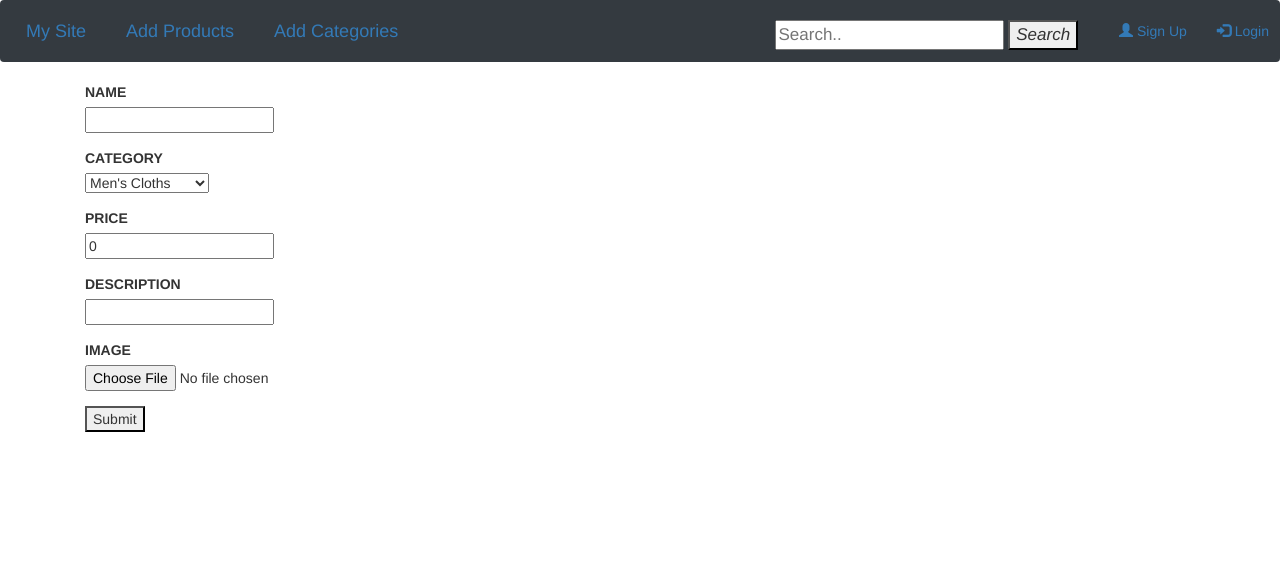
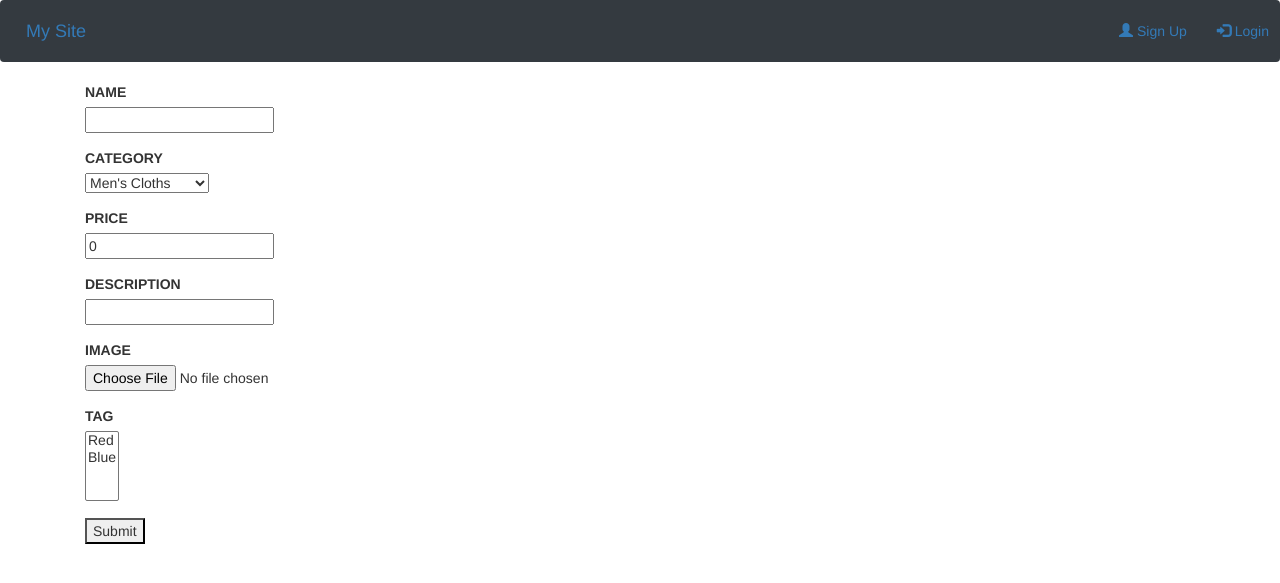
Before and after one commit to arpit0907/my_site, a Django app: page /product/create/ in a window 1280 px wide. Shown: the top 583 px of the page. Run offline with Django 3.2, Linux system fonts and the light colour scheme; data comes from the database, SQL or seed files in the repository; both versions use the stored data as it was after the commit; some libraries are stand-ins or nearby versions.

Commit message:
added crud for product

```diff
--- a/product/admin.py
+++ b/product/admin.py
@@ -1,5 +1,5 @@
 from django.contrib import admin
-from . models import Products,Category,Customer
+from . models import Products,Category,Customer,Tag
 # Register your models here.
 
 class AdminProduct(admin.ModelAdmin):
@@ -19,3 +19,4 @@ class CustomerName(admin.ModelAdmin):
 admin.site.register(Products,AdminProduct)
 admin.site.register(Category,ProductCategory)
 admin.site.register(Customer,CustomerName)
+admin.site.register(Tag)
--- a/product/forms.py
+++ b/product/forms.py
@@ -14,10 +14,10 @@ class UpdateCategoryForm(forms.ModelForm):
 class CreateProductForm(forms.ModelForm):
     class Meta:
         model = Products
-        fields = ['name','category','price','description','image']
+        fields = ['name','category','price','description','image','tag']
 
 
 class UpdateProductForm(forms.ModelForm):
     class Meta:
         model = Products
-        fields = ['name','category','price','description','image']
+        fields = ['name','category','price','description','image','tag']
--- a/product/models.py
+++ b/product/models.py
@@ -1,6 +1,12 @@
 from django.db import models
 
 # Create your models here.
+class Tag(models.Model):
+    name = models.CharField(max_length=50)
+
+    def __str__(self):
+        return self.name
+
 class Products(models.Model):
     """Create A Product model to add the products"""
     name = models.CharField(max_length=50)
@@ -8,7 +14,7 @@ class Products(models.Model):
     price = models.IntegerField(default=0)
     description = models.CharField(max_length=200)
     image = models.ImageField(upload_to = 'uploads/products/')
-
+    tag = models.ManyToManyField(Tag,related_name='tag')
 
     @staticmethod
     def get_product_by_id(category_id):
@@ -29,6 +35,7 @@ class Category(models.Model):
     @staticmethod
     def get_all_categories():
         return Category.objects.all()
+
 
 
 class Customer(models.Model):
--- a/product/urls.py
+++ b/product/urls.py
@@ -20,6 +20,6 @@ urlpatterns = [
     #for manage categories
     path('product/create/', ProductCreateView.as_view(), name='category-create'),
     path('product/update/<int:pk>', ProductUpdateView.as_view(), name='category-update'),
-    path('<pk>/product/delete/', ProductDeleteView.as_view()),
+    path('<pk>/product/delete/', ProductDeleteView.as_view(),name='product-delete'),
 
 ]
--- a/templates/base.html
+++ b/templates/base.html
@@ -27,9 +27,10 @@
     <!-- nav bar -->
     <nav class="navbar navbar-expand-lg bg-dark">
         <a class="navbar-brand" href="/">My Site</a>
+        {% if request.session.customer_id %}
         <a class="navbar-brand" href="/product/create/">Add Products</a>
         <a class="navbar-brand" href="/category/create/">Add Categories</a>
-
+        {% endif %}
         <button class="navbar-toggler" type="button" data-toggle="collapse" data-target="#navbarSupportedContent" aria-controls="navbarSupportedContent" aria-expanded="false" aria-label="Toggle navigation">
             <span class="navbar-toggler-icon"></span>
         </button>
@@ -42,13 +43,15 @@
 
 
             <ul class="navbar-nav my-2 my-lg-0 navbar-right">
+
+                {% if request.session.customer_id %}
                 <div class="search-bar">
                     <form action="/s/">
                         <input type="text" placeholder="Search.." name="search">
                         <button type="submit"><i class="fa">Search</i></button>
                     </form>
                 </div>
-
+                {% endif %}
                 {% if request.session.customer_id %}
                 <li class="nav-item active">
                     <a class="nav-link" href="/logout">Logout<span class="sr-only">(current)</span></a>
--- a/templates/index.html
+++ b/templates/index.html
@@ -41,6 +41,10 @@
                         <form action="details">
                             <input type="text" hidden name="product_id" value="{{product.id}}">
                             <button type="submit" class="btn btn-primary">Details</button>
+                            <a href="/product/update/{{product.id}}"><button type="button" class="btn btn-primary">Update</button></a>
+                            <br>
+                            <br>
+                            <a href="/{{product.id}}/product/delete/"><button type="button" class="btn btn-primary">Delete</button></a>
                         </form>
                         <!-- <a href="/details" class="btn btn-primary">{{product.id}}</a> -->
                     </div>
--- a/templates/product/products_form.html
+++ b/templates/product/products_form.html
@@ -27,6 +27,10 @@
                         <label for="email">IMAGE</label><br>
                         {{ form.image}}
                     </div>
+                    <div class="form-group account_form uplode_form">
+                        <label for="email">TAG</label><br>
+                        {{ form.tag}}
+                    </div>
                     <div class="clearfix"></div>
                     <div class="form-group">
                         <button type="submit" name="action" class="next_btn">Submit</button>
```
Also changed, not shown: README.md, db.sqlite3, 1 other file.
